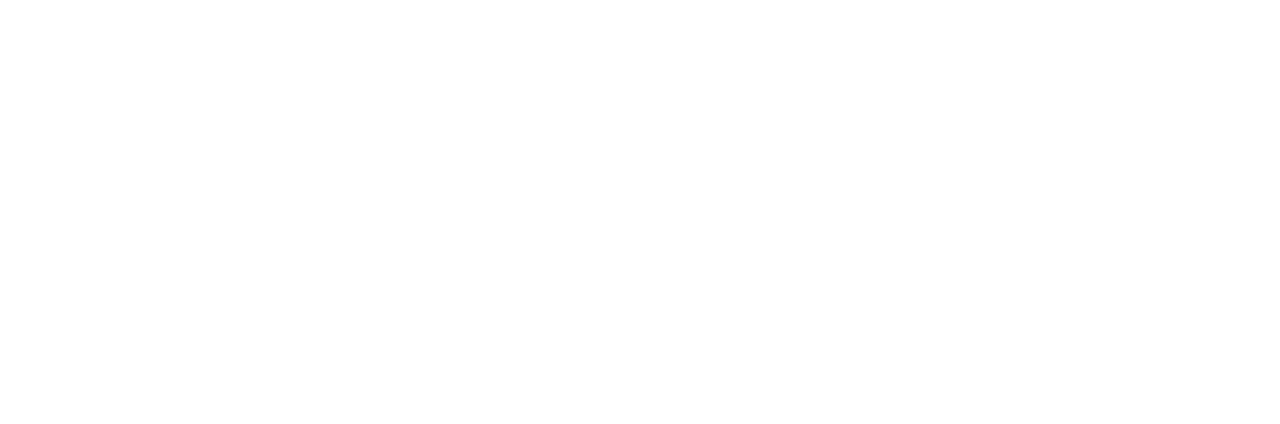
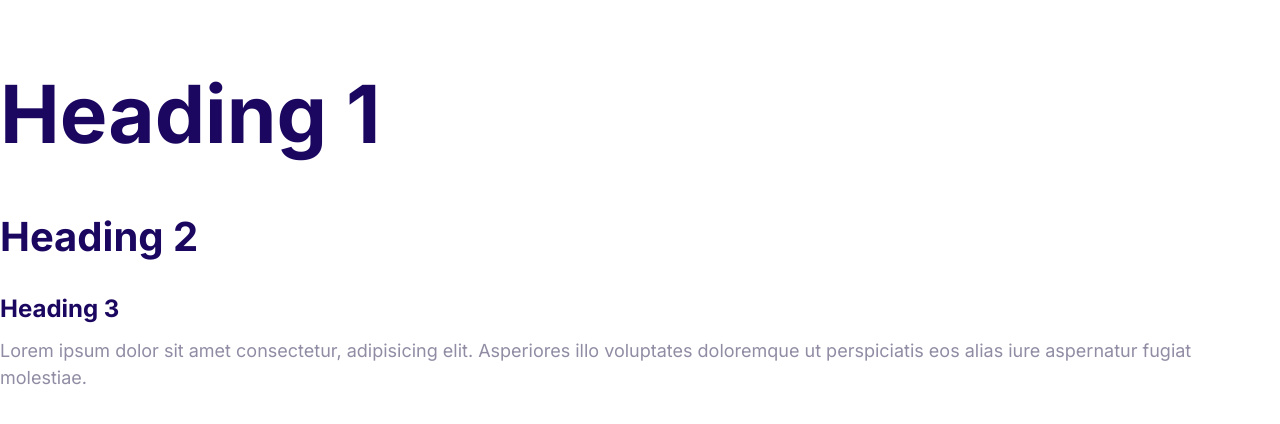
Before and after one commit to Sanket4496/moshify, a plain HTML site: page index.html in a window 1280 px wide. Drawn offline with Linux system fonts and the light colour scheme.

Commit message:
Define the styles for the font

```diff
--- a/css/styles.css
+++ b/css/styles.css
@@ -5,3 +5,45 @@
     --color-heading: #1b0760;
     --color-body: #918ca4;
 }
+
+/*Typography*/
+html {
+    font-size: 62.5%;
+}
+body {
+    color: var(--color-body);
+    font-family: Inter, Arial, Helvetica, sans-serif;
+    font-size: 2.4rem;
+    line-height: 1.5;
+}
+h1, h2, h3 {
+    color: var(--color-heading);
+    margin-bottom: 1rem;
+}
+h1 {
+    font-size: 7rem;
+}
+h2 {
+    font-size: 4rem;
+}
+h3 {
+    font-size: 3rem;
+}
+p {
+    margin-top: 0;
+}
+
+@media screen and (min-width: 1024px) {
+    body {
+        font-size: 1.8rem;
+    }
+    h1 {
+        font-size: 8rem;
+    }
+    h2 {
+        font-size: 4rem;
+    }
+    h3 {
+        font-size: 2.4rem;
+    }
+}
--- a/index.html
+++ b/index.html
@@ -6,11 +6,18 @@
     <meta name="viewport" content="width=device-width, initial-scale=1.0">
     <link rel="stylesheet" href="css/normalize.css" />
     <link rel="stylesheet" href="css/styles.css" />
+    <link rel="preconnect" href="https://fonts.googleapis.com">
+    <link rel="preconnect" href="https://fonts.gstatic.com" crossorigin>
+    <link href="https://fonts.googleapis.com/css2?family=Inter:wght@400;600;700&display=swap" rel="stylesheet">
     <title>Moshify</title>
 </head>
 
 <body>
-
+    <h1>Heading 1</h1>
+    <h2>Heading 2</h2>
+    <h3>Heading 3</h3>
+    <p>Lorem ipsum dolor sit amet consectetur, adipisicing elit. Asperiores illo voluptates doloremque ut perspiciatis
+        eos alias iure aspernatur fugiat molestiae.</p>
 </body>
 
 </html>
```
